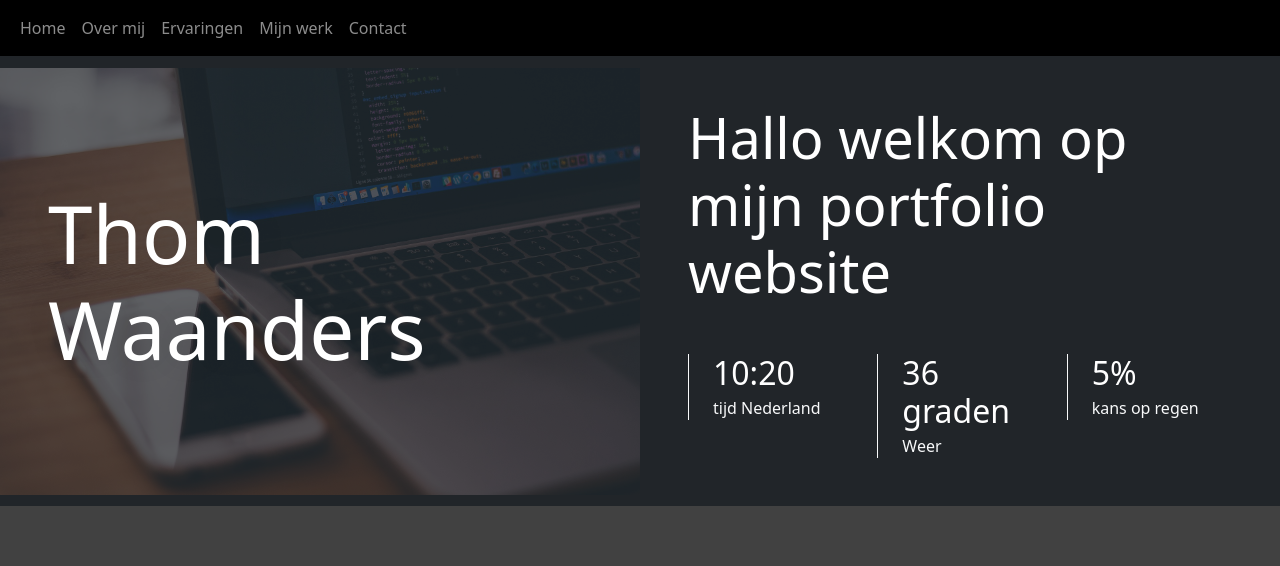
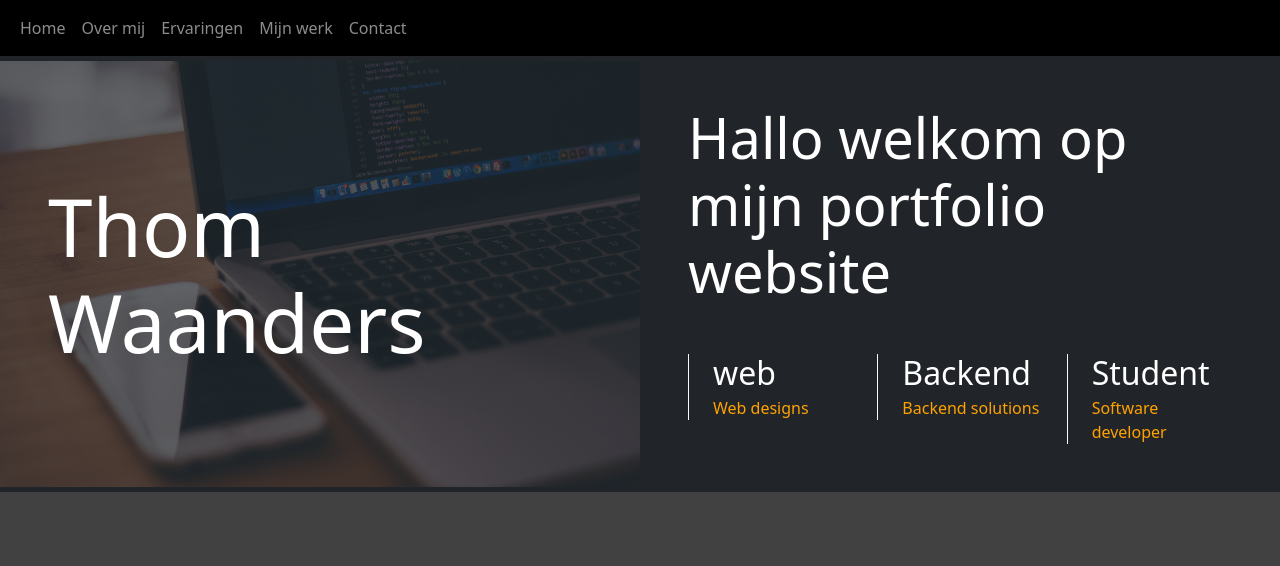
Before and after one commit to Rewinaruud/Portfolio, a plain HTML site: page index.html in a window 1280 px wide. Shown: the top 566 px of the page. Drawn offline with nearby package versions, Linux system fonts and the light colour scheme.

Commit message:
Edit style

```diff
--- a/index.html
+++ b/index.html
@@ -47,20 +47,20 @@
                 <div class="row g-4">
                     <div class="col-sm-4 d-none d-md-block">
                         <div class="border-start border-light ps-4">
-                            <h2 class="text-white mb-1">10:20</h2>
-                            <p class="text-light mb-0">tijd Nederland</p>
+                            <h2 class="text-white mb-1">web</h2>
+                            <p class="textColor mb-0">Web designs</p>
                         </div>
                     </div>
                     <div class="col-sm-4 d-none d-md-block">
                         <div class="border-start border-light ps-4">
-                            <h2 class="text-white mb-1">36 graden</h2>
-                            <p class="text-light mb-0">Weer</p>
+                            <h2 class="text-white mb-1">Backend</h2>
+                            <p class="textColor mb-0">Backend solutions</p>
                         </div>
                     </div>
                     <div class="col-sm-4 d-none d-md-block">
                         <div class="border-start border-light ps-4">
-                            <h2 class="text-white mb-1">5%</h2>
-                            <p class="text-light mb-0">kans op regen</p>
+                            <h2 class="text-white mb-1">Student</h2>
+                            <p class="textColor mb-0">Software developer</p>
                         </div>
                     </div>
                 </div>
--- a/style.css
+++ b/style.css
@@ -37,3 +37,7 @@
     width: 400px;
     height: 400px;
 }
+
+.textColor {
+    color: #FFA200;
+}
```
